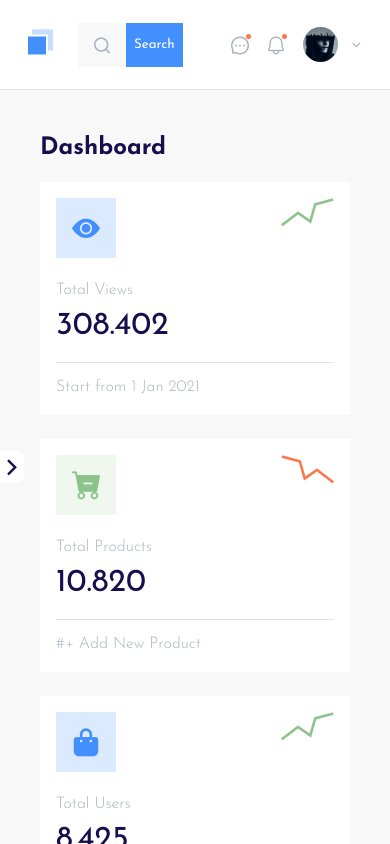
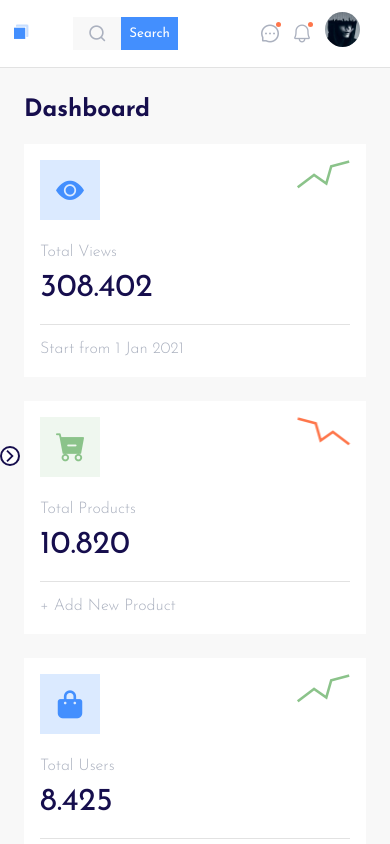
Before and after one commit to hrishikesh0x01/UITasks, a plain HTML site: page SCSSMockUp/index.html in a window 390 px wide. Drawn offline with Linux system fonts and the light colour scheme; files whose address does not match are found by name.

Commit message:
feat: responsive for mobile screen.

```diff
--- a/SCSSMockUp/assets/scss/base/_colors.scss
+++ b/SCSSMockUp/assets/scss/base/_colors.scss
@@ -42,6 +42,7 @@ $sidebar-icon-color: $text-muted-color;
 $sidebar-icon-active-color: map-get($theme-colors, "primary");
 
 $sidebar-toggle-bg-color: $white;
+$sidebar-toggle-shadow-color: #a5a5a5;
 
 // card colors
 $stat-card-color: $text-muted-color;
--- a/SCSSMockUp/assets/scss/base/_mixins.scss
+++ b/SCSSMockUp/assets/scss/base/_mixins.scss
@@ -12,33 +12,21 @@
 // XX-Large devices (larger desktops)
 // No media query since the xxl breakpoint has no upper bound on its width
 
-@mixin for-big-desktop-up {
-    // X-Large devices (large desktops, less than 1400px)
-    @media (max-width: 1400px) {
-        @content;
+$breakpoints: (
+    big-desktop-up: 1400px,
+    desktop-up: 1200px,
+    landscape-tablet: 992px,
+    portrait-tablet: 768px,
+    landscape-phone: 576px,
+    portrait-phone: 320px,
+);
+
+@mixin for-size($device) {
+    @each $dev, $size in $breakpoints {
+        @if ($dev == $device) {
+            @media screen and (max-width: $size) {
+                @content;
+            }
+        }
     }
 }
-@mixin for-desktop-up {
-    // Large devices (desktops, less than 1200px)
-    @media (max-width: 1200px) {
-        @content;
-    }
-}
-@mixin for-tablet {
-    // Medium devices (tablets, less than 992px)
-    @media (max-width: 992px) {
-        @content;
-    }
-}
-@mixin for-landscape-phone {
-    // Small devices (landscape phones, less than 768px)
-    @media (max-width: 768px) {
-        @content;
-    }
-}
-@mixin for-portrait-phone {
-    // X-Small devices (portrait phones, less than 576px)
-    @media (max-width: 576px) {
-        @content;
-    }
-}
--- a/SCSSMockUp/assets/scss/base/_variables.scss
+++ b/SCSSMockUp/assets/scss/base/_variables.scss
@@ -22,7 +22,7 @@ $header-sm-padding-x: $header-sidebar-sm-padding;
 $brand-icon-size: 1.125rem;
 
 // main content
-$table-and-chart-height: 400px;
+$table-and-chart-height: 480px;
 $table-height: $table-and-chart-height;
 $chart-height: $table-and-chart-height;
 
--- a/SCSSMockUp/assets/scss/component/_buttons.scss
+++ b/SCSSMockUp/assets/scss/component/_buttons.scss
@@ -7,7 +7,7 @@
     padding: 0 1rem;
     transition: all ease-in-out 0.4s;
 
-    @include for-landscape-phone {
+    @include for-size(portrait-tablet) {
         padding: 0 0.5rem;
     }
 
--- a/SCSSMockUp/assets/scss/component/_cards.scss
+++ b/SCSSMockUp/assets/scss/component/_cards.scss
@@ -12,11 +12,11 @@ $cards: (
     .stat-card-wrapper {
         width: 25%;
 
-        @include for-desktop-up {
+        @include for-size(desktop-up) {
             width: 50%;
         }
 
-        @include for-portrait-phone {
+        @include for-size(landscape-phone) {
             width: 100%;
         }
     }
--- a/SCSSMockUp/assets/scss/component/_chart.scss
+++ b/SCSSMockUp/assets/scss/component/_chart.scss
@@ -5,7 +5,7 @@
     width: 35%;
     background-color: $chart-bg-color;
 
-    @include for-tablet {
+    @include for-size(landscape-tablet) {
         margin: 0;
         width: 100%;
     }
--- a/SCSSMockUp/assets/scss/component/_table.scss
+++ b/SCSSMockUp/assets/scss/component/_table.scss
@@ -3,7 +3,7 @@
     height: $table-height;
     flex-grow: 1;
     background-color: $table-bg-color;
-    @include for-tablet {
+    @include for-size(portrait-tablet) {
         width: 100%;
         margin-bottom: 1.5rem;
     }
@@ -28,6 +28,7 @@
             padding: 1.5rem $table-cell-padding-x;
             background-color: $white;
             @include position(sticky, 0);
+            white-space: nowrap;
         }
     }
 
@@ -37,10 +38,12 @@
         .table-cell {
             padding: 1rem $table-cell-padding-x;
             border-bottom: $table-border-space solid $white;
+            white-space: nowrap;
+            text-overflow: ellipsis;
         }
     }
 
-    @include for-portrait-phone {
+    @include for-size(landscape-tablet) {
         .table-body,
         .table-head {
             .table-cell {
--- a/SCSSMockUp/assets/scss/layout/_content.scss
+++ b/SCSSMockUp/assets/scss/layout/_content.scss
@@ -2,8 +2,12 @@
     &-content {
         padding: 2.5rem;
 
+        @include for-size(portrait-tablet) {
+            padding: 1.5rem;
+        }
+
         .statistics {
-            @include for-tablet {
+            @include for-size(landscape-tablet) {
                 flex-wrap: wrap;
             }
         }
--- a/SCSSMockUp/assets/scss/layout/_header.scss
+++ b/SCSSMockUp/assets/scss/layout/_header.scss
@@ -5,8 +5,14 @@
     background-color: $header-bg-color;
     border-bottom: $border-common;
 
-    @include for-landscape-phone {
+    @include for-size(portrait-tablet) {
         padding: 0 $header-sidebar-sm-padding;
+        height: $header-height * 0.875;
+    }
+
+    @include for-size(landscape-phone) {
+        height: $header-height * 0.75;
+        padding: 0 $header-sidebar-sm-padding * 0.5;
     }
 
     .brand-icon {
@@ -16,8 +22,10 @@
         text-shadow: 2px -2px $white, 7px -7px $brand-icon-shadow-color, 4px -7px $brand-icon-shadow-color,
             7px -4px $brand-icon-shadow-color;
 
-        @include for-tablet {
-            padding-right: 0.5rem;
+        @include for-size(landscape-phone) {
+            font-size: $brand-icon-size * 0.625;
+            text-shadow: 1px -1px $white, 3px -3px $brand-icon-shadow-color, 2px -3px $brand-icon-shadow-color,
+                3px -2px $brand-icon-shadow-color;
         }
     }
 
@@ -26,10 +34,15 @@
             padding: 0.125rem;
             padding-left: 2rem;
 
-            @include for-landscape-phone {
+            @include for-size(portrait-tablet) {
                 padding-left: 1rem;
             }
+
+            @include for-size(landscape-phone) {
+                padding-left: 0.75rem;
+            }
         }
+
         .icon {
             color: $notif-icon-color;
             font-size: $notif-icon-size;
@@ -60,10 +73,15 @@
 // searchbar style
 .search-container {
     height: $search-bar-height;
-    margin-left: 2.5rem;
+    margin-left: 3.5rem;
     background-color: $search-bg-color;
 
-    @include for-landscape-phone {
+    @include for-size(portrait-tablet) {
+        margin-left: 2.5rem;
+    }
+
+    @include for-size(landscape-phone) {
+        height: $search-bar-height * 0.75;
         margin-left: 1.5rem;
     }
 
@@ -84,10 +102,10 @@
             color: $search-placeholder-color;
         }
 
-        @include for-landscape-phone {
+        @include for-size(portrait-tablet) {
             width: 0;
             &:focus {
-                width: 35vw;
+                width: 30vw;
             }
         }
     }
--- a/SCSSMockUp/assets/scss/layout/_sidebar.scss
+++ b/SCSSMockUp/assets/scss/layout/_sidebar.scss
@@ -2,6 +2,7 @@
 .sidebar {
     background-color: $sidebar-bg-color;
     width: 100px;
+    // box-shadow: 1px 1px 5px 1px $sidebar-toggle-shadow-color;
     transition: all ease-in-out 0.4s;
 
     .nav-item {
@@ -20,7 +21,7 @@
         }
     }
 
-    @include for-landscape-phone {
+    @include for-size(portrait-tablet) {
         transform: translateX(-76px);
         width: 0;
 
@@ -28,15 +29,24 @@
             margin: $sidebar-icon-sm-padding * 0.5;
         }
         .nav-link {
-            font-size: $sidebar-icon-size;
+            .icon {
+                padding: $sidebar-icon-sm-padding * 0.5;
+            }
+        }
+    }
+    @include for-size(landscape-phone) {
+        transform: translateX(-43px);
+        width: 0;
+
+        .nav-item {
+            margin: $sidebar-icon-sm-padding * 0.25;
+        }
+        .nav-link {
+            font-size: $sidebar-icon-size * 0.75;
             color: $sidebar-icon-color;
 
             .icon {
-                padding: $sidebar-icon-sm-padding * 0.5;
-            }
-
-            &.active {
-                color: $sidebar-icon-active-color;
+                padding: $sidebar-icon-sm-padding * 0.25;
             }
         }
     }
@@ -44,18 +54,31 @@
 
 .sidebar-toggle {
     background-color: $white;
-    padding: 0.5rem 0.25rem;
+    width: 32px;
+    height: 32px;
     top: 50%;
     left: 100px;
     transform: translateY(-50%);
+    border: 2px solid $body-color;
+    border-radius: $border-circle;
     .icon {
         transition: all ease-in-out 0.4s;
     }
-    border-top-right-radius: $sidebar-toggle-border-radius;
-    border-bottom-right-radius: $sidebar-toggle-border-radius;
 
-    @include for-landscape-phone {
+    @include for-size(portrait-tablet) {
+        font-size: 0.75rem;
+        width: 20px;
+        height: 20px;
         left: 76px;
+        .sidebar-toggle {
+            .icon {
+                transform: rotate(180deg);
+            }
+        }
+    }
+
+    @include for-size(landscape-phone) {
+        left: 43px;
         .sidebar-toggle {
             .icon {
                 transform: rotate(180deg);
@@ -73,13 +96,8 @@
         }
     }
 
-    @include for-landscape-phone {
+    @include for-size(portrait-tablet) {
         width: 76px;
         transform: translateX(0);
-        .sidebar-toggle {
-            .icon {
-                transform: rotate(180deg);
-            }
-        }
     }
 }
--- a/SCSSMockUp/index.html
+++ b/SCSSMockUp/index.html
@@ -26,7 +26,7 @@
                         <span class="search-icon icon icon-search"></span>
                     </label>
                     <input type="text" name="search-text" id="search-input" placeholder="Search">
-                    <button type="button" class="btn btn-primary h-100">Search</button>
+                    <button type="button" id="search-btn" class="btn btn-primary h-100">Search</button>
                 </div>
                 <!-- End: Search -->
             </div>
@@ -34,27 +34,26 @@
                 <!-- Nav list header -->
                 <ul class="d-flex align-items-center nav-list">
                     <li class="nav-item position-relative">
-                        <div class="badge"></div>
                         <a href="#" class="nav-link">
+                            <div class="badge"></div>
                             <span class="icon icon-messages">
                             </span>
                         </a>
                     </li>
                     <li class="nav-item position-relative">
-                        <div class="badge"></div>
                         <a href="#" class="nav-link">
+                            <div class="badge"></div>
                             <span class="icon icon-bell">
                             </span>
                         </a>
                     </li>
                     <!-- Profile image -->
                     <li class="d-flex align-items-center nav-item">
-                        <figure class="d-flex align-items-center profile-img overflow-hidden">
-                            <img src="assets/images/profile-img.jpg" alt="">
-                        </figure>
                         <a href="#" class="">
-                            <span class="dropdown-icon icon icon-arrow">
-                            </span>
+                            <figure class="d-flex align-items-center profile-img overflow-hidden">
+                                <img src="assets/images/profile-img.jpg" alt="">
+                            </figure>
+                            <span class="dropdown-icon icon icon-arrow"></span>
                         </a>
                     </li>
                 </ul>
@@ -66,7 +65,7 @@
             <input type="checkbox" id="sidebar-checkbox" class="d-none">
             <aside class="d-flex flex-column sidebar position-relative">
                 <!-- Sidebar toggle button -->
-                <div class="sidebar-toggle position-absolute">
+                <div class="d-flex justify-content-center align-items-center sidebar-toggle position-absolute">
                     <label for="sidebar-checkbox">
                         <span class="icon icon-arrow"></span>
                     </label>
@@ -148,7 +147,7 @@
                             </div>
                             <h4 class="stat-card-title">Total Products</h4>
                             <div class="count">10.820</div>
-                            <span class="card-bottom-text"><a href="">#+ Add New Product</a></span>
+                            <span class="card-bottom-text"><a href="#">+ Add New Product</a></span>
                         </div>
                     </div>
                     <!-- Card wrapper -->
```
Also changed, not shown: SCSSMockUp/assets/css/style.css, SCSSMockUp/assets/css/style.min.css, 2 other files.
